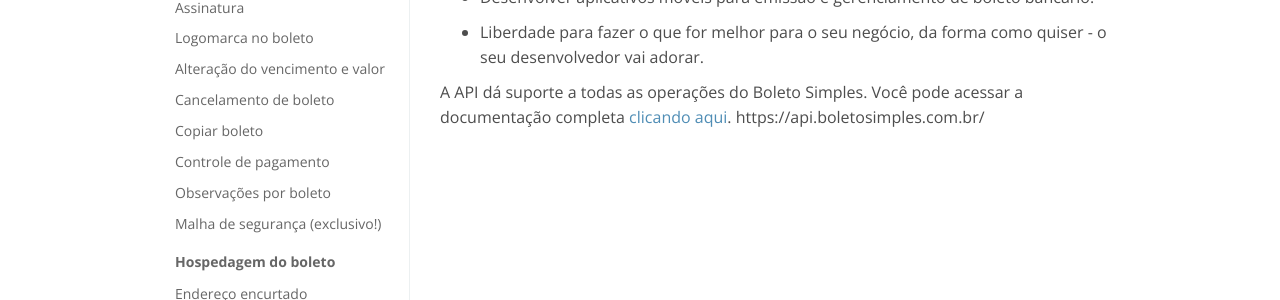
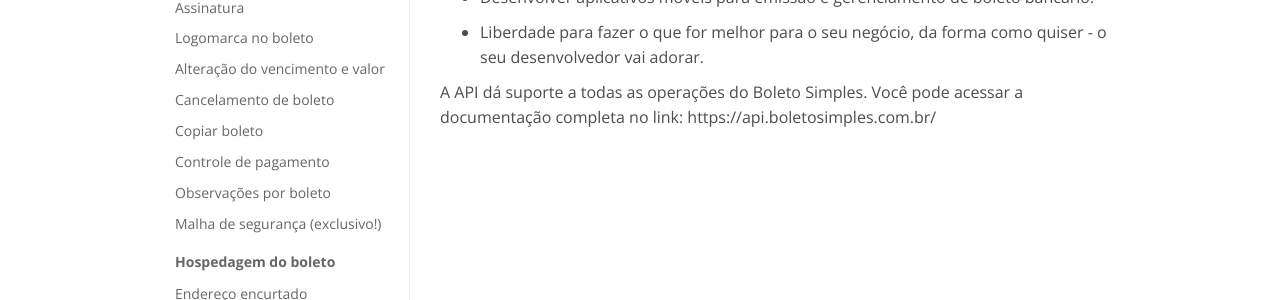
Before and after one commit to BoletoSimples/boletosimples-features, a Jekyll site: the page built from api-e-webservice.markdown, in a window 1280 px wide and 900 px high. Shown: the part 446-746 px from the top of the window. Built offline with Jekyll 4.4.1, drawn with Linux system fonts in a browser that asks for light colours.

Commit message:
Updated Api E Webservice

```diff
--- a/api-e-webservice.markdown
+++ b/api-e-webservice.markdown
@@ -18,4 +18,4 @@
 
 * Liberdade para fazer o que for melhor para o seu negócio, da forma como quiser - o seu desenvolvedor vai adorar.
 
-A API dá suporte a todas as operações do Boleto Simples. Você pode acessar a documentação completa [clicando aqui](https://api.boletosimples.com.br/). https://api.boletosimples.com.br/
+A API dá suporte a todas as operações do Boleto Simples. Você pode acessar a documentação completa no link: https://api.boletosimples.com.br/
```
